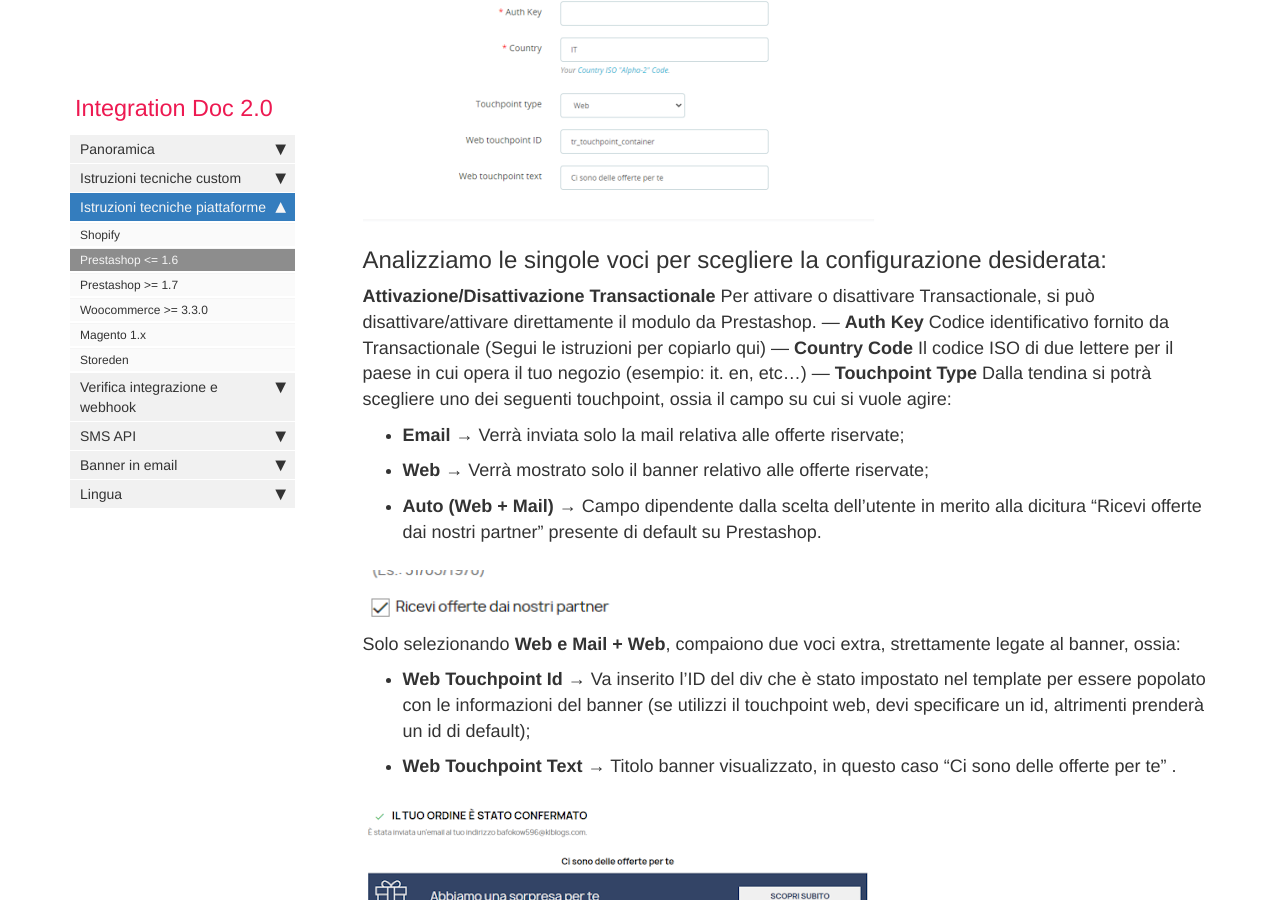
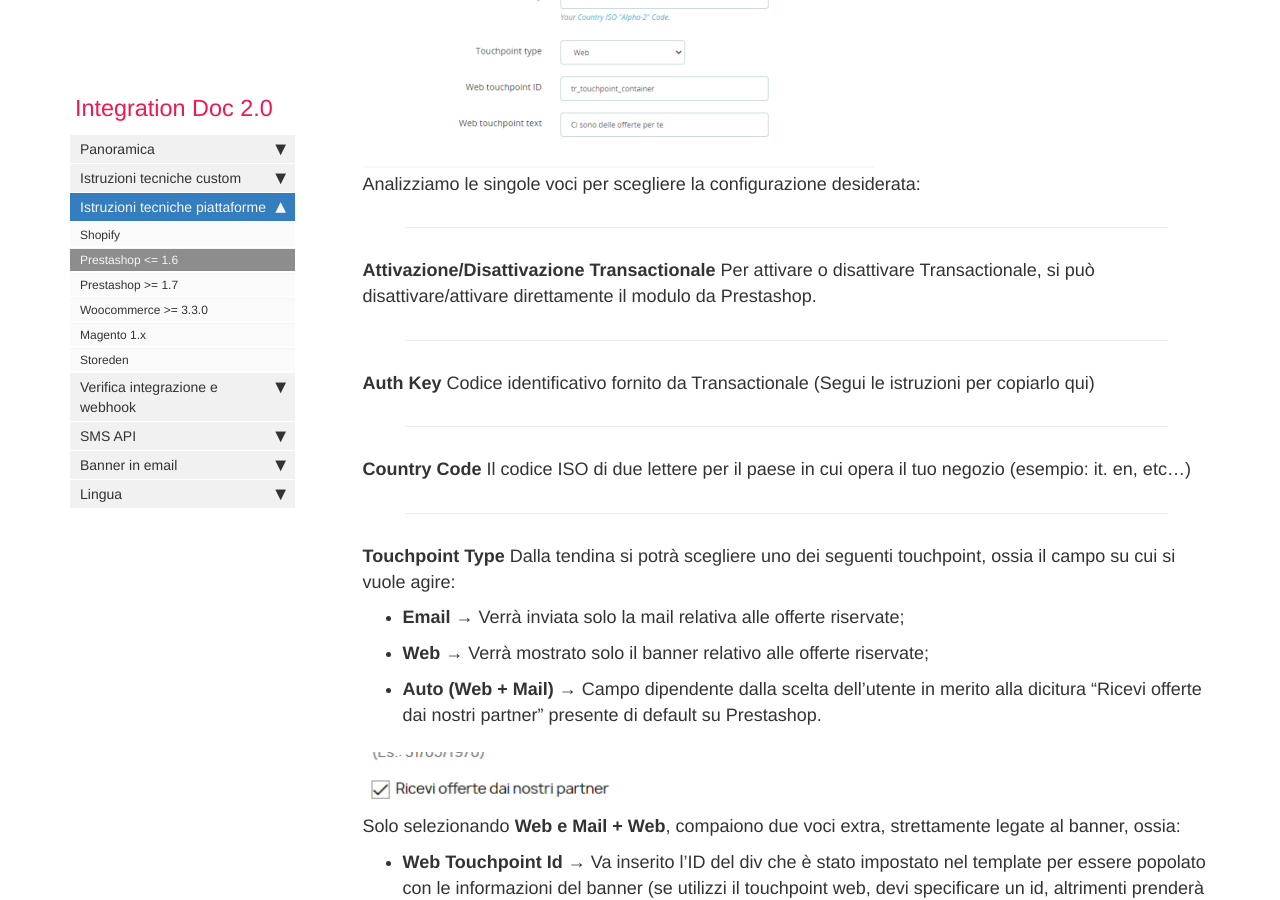
Before and after one commit to flyertech/trx_docs_it, a Jekyll site: the page built from pages/mydoc/prestashop16.md, in a window 1280 px wide and 900 px high, scrolled down 2098 px. Built offline with Jekyll 4.4.1, drawn with Linux system fonts in a browser that asks for light colours; nearby versions of some CDN libraries; comment, search, counter and statistics services are not loaded; some of the changed text lies outside the part shown.

Commit message:
fix update doc plugin Prestashop 1.6

```diff
--- a/pages/mydoc/prestashop16.md
+++ b/pages/mydoc/prestashop16.md
@@ -36,17 +36,25 @@ Di seguito, la schermata che si presenterà nel processo di configurazione di Tr
 {% include image.html file="prestashop16/05.png" url="images/prestashop16/05.png" %}
 
 Analizziamo le singole voci per scegliere la configurazione desiderata:
+
 ---
+
 **Attivazione/Disattivazione Transactionale**
 Per attivare o disattivare Transactionale, si può disattivare/attivare direttamente il modulo da
 Prestashop.
+
 ---
+
 **Auth Key**
 Codice identificativo fornito da Transactionale (Segui le istruzioni per copiarlo qui)
+
 ---
+
 **Country Code**
 Il codice ISO di due lettere per il paese in cui opera il tuo negozio (esempio: it. en, etc…)
+
 ---
+
 **Touchpoint Type**
 Dalla tendina si potrà scegliere uno dei seguenti touchpoint, ossia il campo su cui si vuole
 agire:
@@ -81,4 +89,4 @@ ed incollala nel campo Auth Key nella pagina di configurazione del modulo Presta
 
 Puoi verificare il corretto funzionamento dell'integrazione tecnologica e del webhook url tramite queste semplici istruzioni:
 
-{% include_relative partials/link_verify.md %}
+{% include_relative partials/link_verify_integration.md %}
```
Also changed, not shown: pages/mydoc/partials/link_verify_integration.md (added, +1 -0 lines).
